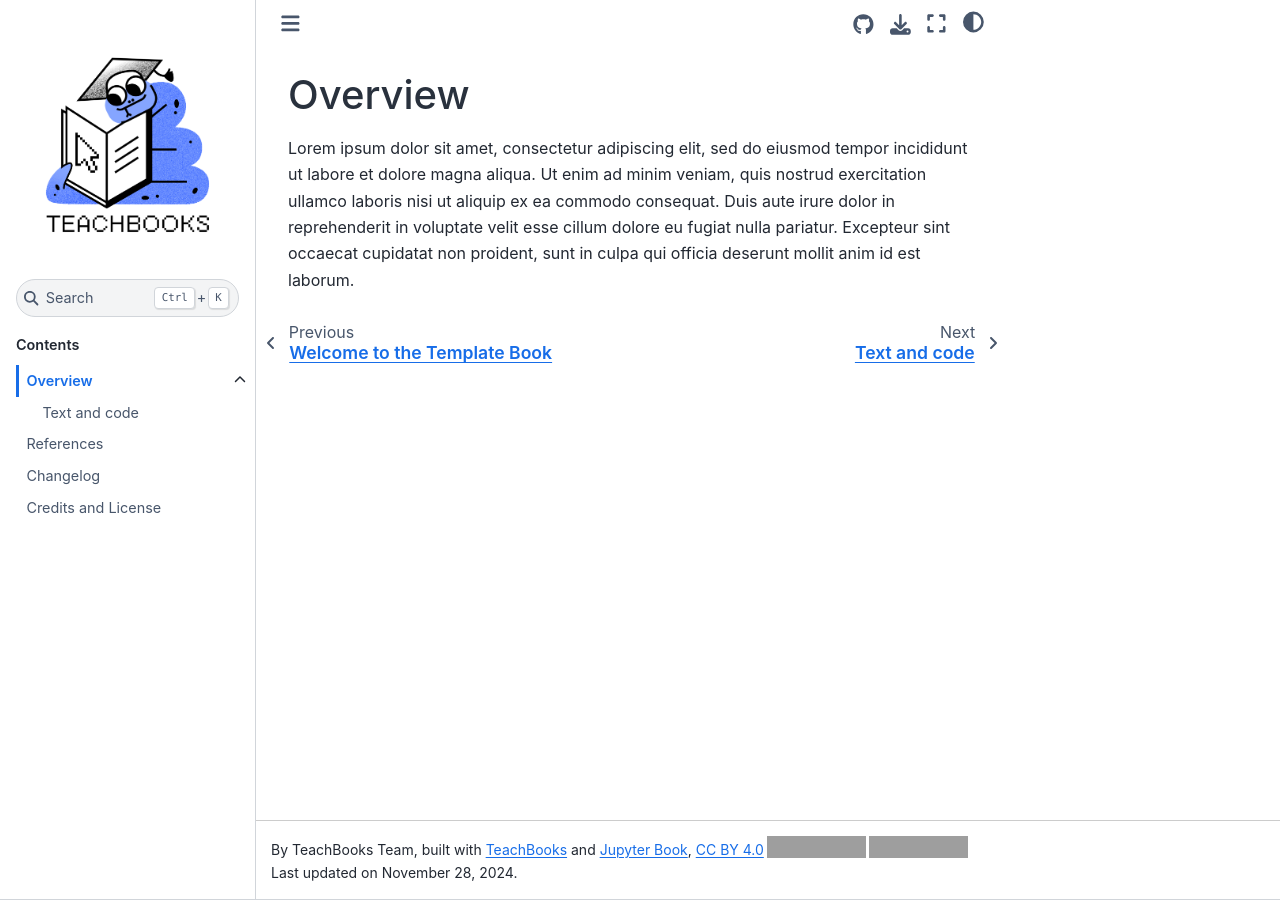
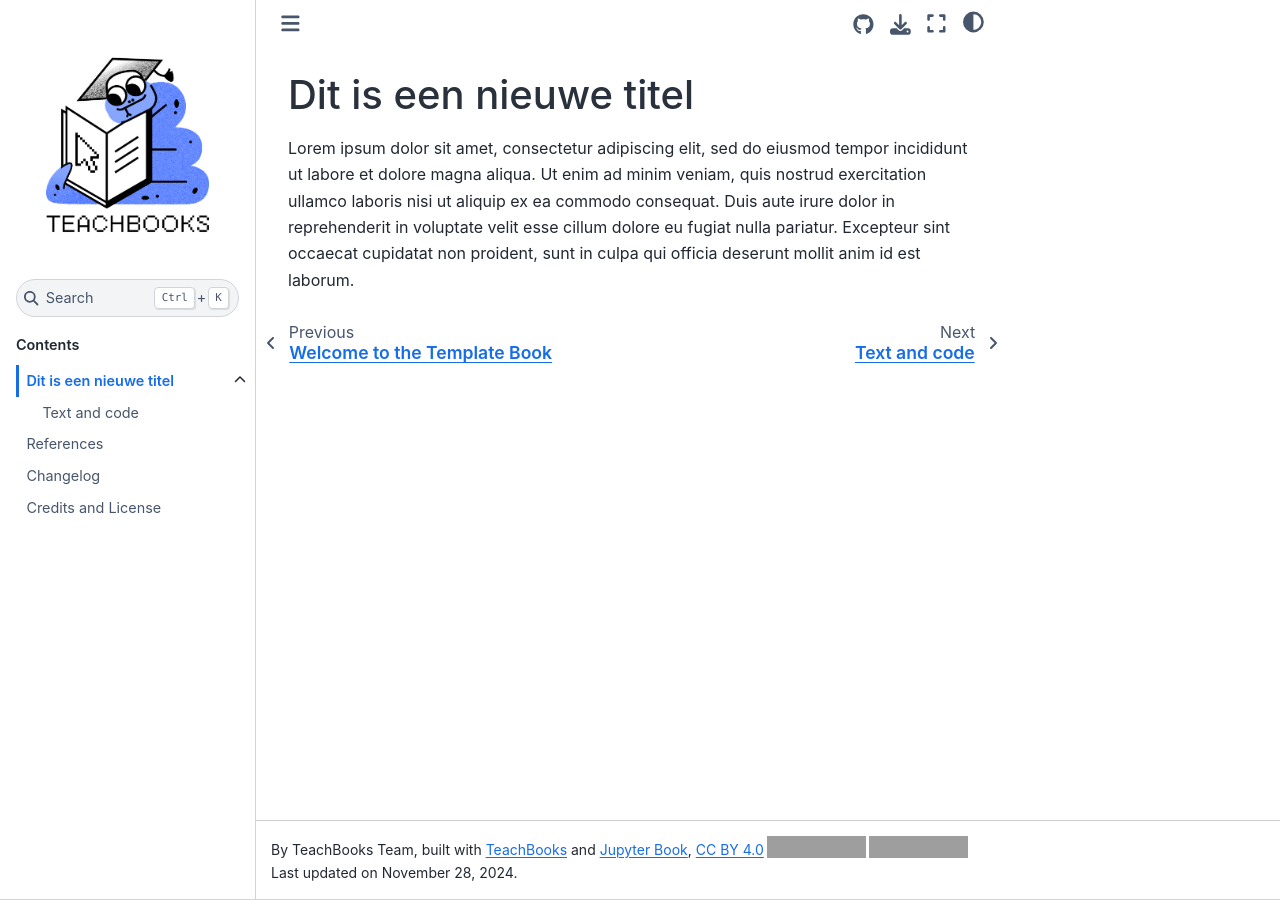
Before and after one commit to Rloggen/testtraining1, a Jupyter Book: the page built from book/some_content/overview.md, in a window 1280 px wide. Built offline with Jupyter Book 1.0.4 settings and Sphinx 7.4.7 and the Sphinx Book theme 1.1.4, drawn with Linux system fonts in a browser that asks for light colours; comment, search, counter and statistics services are not loaded; grey boxes are pictures that could not be loaded.

Commit message:
Update overview.md

```diff
--- a/book/some_content/overview.md
+++ b/book/some_content/overview.md
@@ -1,3 +1,3 @@
-# Overview
+# Dit is een nieuwe titel
 
 Lorem ipsum dolor sit amet, consectetur adipiscing elit, sed do eiusmod tempor incididunt ut labore et dolore magna aliqua. Ut enim ad minim veniam, quis nostrud exercitation ullamco laboris nisi ut aliquip ex ea commodo consequat. Duis aute irure dolor in reprehenderit in voluptate velit esse cillum dolore eu fugiat nulla pariatur. Excepteur sint occaecat cupidatat non proident, sunt in culpa qui officia deserunt mollit anim id est laborum.
```
